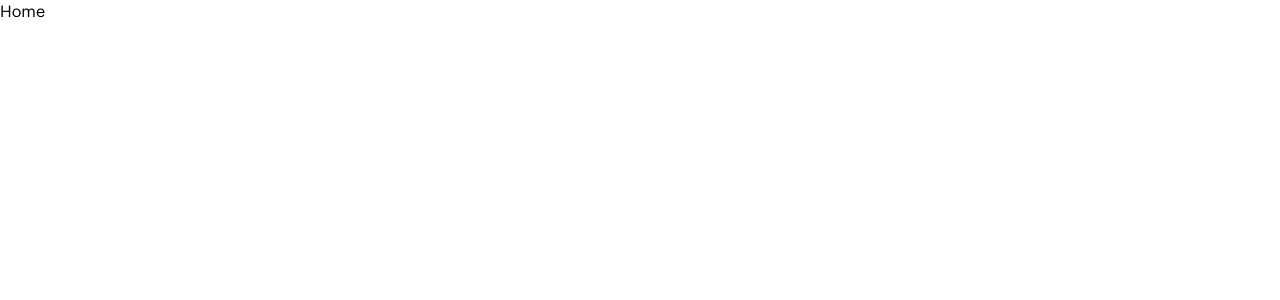
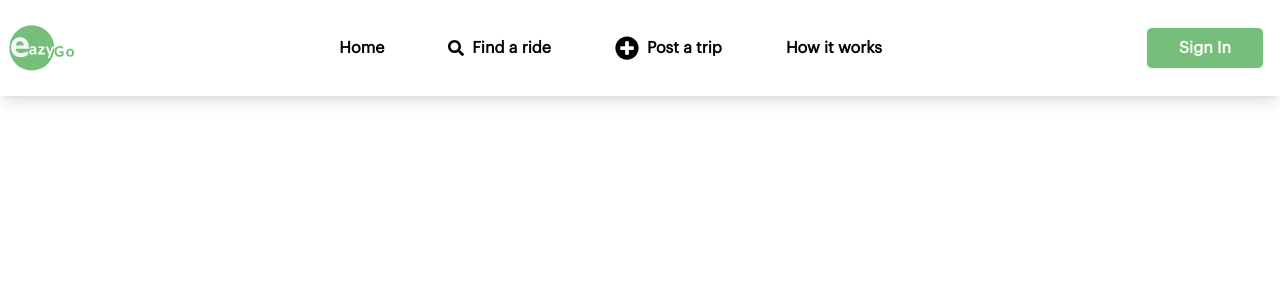
Before and after one commit to ALVINdimpos/EazyGoRwanda-fn, a React (Vite) app: page / in a window 1280 px wide. Shown: the top 300 px of the page. Built offline with nearby package versions, Linux system fonts and the light colour scheme; a web font is replaced by a local one.

Commit message:
ft: Add navigation

```diff
--- a/package.json
+++ b/package.json
@@ -24,6 +24,7 @@
     "prop-types": "^15.8.1",
     "react": "^18.2.0",
     "react-dom": "^18.2.0",
+    "react-icons": "^5.0.1",
     "react-redux": "^9.1.0",
     "react-router-dom": "^6.21.2"
   },
--- /dev/null
+++ b/src/components/Navbar.jsx
@@ -0,0 +1,79 @@
+/* eslint-disable no-unused-vars */
+import React, { useState } from 'react';
+import { Logo } from '../assets';
+import { Link } from 'react-router-dom';
+import { FaSearch, FaPlusCircle } from 'react-icons/fa';
+import { GiHamburgerMenu } from 'react-icons/gi';
+const Navbar = () => {
+  const [menuOpen, setMenuOpen] = useState(false);
+
+  const handleMenuToggle = () => {
+    setMenuOpen(!menuOpen);
+  };
+
+  return (
+    <header className='bg-white shadow-lg bg-opacity-5'>
+      <div className='container flex items-center justify-between h-24 mx-auto'>
+        <Link to='/' className='flex items-center justify-center'>
+          <img className='h-16' src={Logo} alt='Logo' />
+        </Link>
+
+        {/* Navbar for larger screens */}
+        <nav className='items-center hidden text-base font-semibold md:flex'>
+          <ul className='flex items-center text-floor'>
+            <li className='p-5 xl:p-8 active'>
+              <Link to='/'>Home</Link>
+            </li>
+            <li className='flex items-center p-5 space-x-2 xl:p-8'>
+              <FaSearch />
+              <Link to='/'>Find a ride</Link>
+            </li>
+            <li className='flex items-center p-5 space-x-2 xl:p-8'>
+              <FaPlusCircle className='text-2xl' />
+              <Link to='/' className='hover:underline'>
+                <span className='font-bold'>Post a trip</span>
+              </Link>
+            </li>
+            <li className='p-5 xl:p-8'>
+              <Link to='/'>How it works</Link>
+            </li>
+          </ul>
+        </nav>
+
+        {/* Hamburger menu for smaller screens */}
+        <div className='md:hidden '>
+          <button onClick={handleMenuToggle} className='text-4xl bg-white text-floor focus:outline-none'>
+            <GiHamburgerMenu />
+          </button>
+          {menuOpen && (
+            <div className='absolute right-0 p-4 mt-2 bg-white shadow-md top-24'>
+              {/* You can use the same links here as in the larger screen navbar */}
+              <ul className='text-floor'>
+                <li className='mb-2'>
+                  <Link to='/'>Home</Link>
+                </li>
+                <li className='mb-2'>
+                  <Link to='/'>Find a ride</Link>
+                </li>
+                <li className='mb-2'>
+                  <Link to='/'>Post a trip</Link>
+                </li>
+                <li>
+                  <Link to='/'>How it works</Link>
+                </li>
+              </ul>
+            </div>
+          )}
+        </div>
+
+        <button
+          className={`px-8 py-2 font-bold border border-white rounded-md text-secondary ${menuOpen ? 'mr-4' : 'mr-4'}`}
+        >
+          Sign In
+        </button>
+      </div>
+    </header>
+  );
+};
+
+export default Navbar;
--- a/src/components/index.jsx
+++ b/src/components/index.jsx
@@ -1,3 +1,4 @@
 export { default as LoadingButton } from './LoadingButton';
 export { default as NoteTag } from './NoteTag';
 export { default as Spinner } from './Spinner';
+export { default as Navbar } from './Navbar';
--- a/src/containers/Home.jsx
+++ b/src/containers/Home.jsx
@@ -1,7 +1,11 @@
 import React from 'react';
-
+import { Navbar } from '../components';
 const Home = () => {
-  return <div>Home</div>;
+  return (
+    <div>
+      <Navbar />
+    </div>
+  );
 };
 
 export default Home;
--- a/src/index.css
+++ b/src/index.css
@@ -4,9 +4,9 @@
 
 @layer base {
   :root {
-    --primary: #75BF7A;
-    --secondary: #FFFFFF;
-    --tertiary: #F9F9F9;
+    --primary: #75bf7a;
+    --secondary: #ffffff;
+    --tertiary: #f9f9f9;
     --floor: #000000;
   }
 
@@ -55,7 +55,6 @@ html,
 body {
   scroll-behavior: smooth !important;
   font-family: 'graphik-regular', Verdana, sans-serif;
-  color: 00000;
   display: -webkit-box;
   display: -ms-flexbox;
   display: flex;
@@ -83,40 +82,10 @@ h1 {
   padding-top: 15vh;
 }
 
-:where(.css-dev-only-do-not-override-18iikkb).ant-btn-primary:disabled,
-:where(.css-dev-only-do-not-override-18iikkb).ant-btn-primary.ant-btn-disabled {
-  cursor: not-allowed;
-  border-color: #b5cde3;
-  color: white !important;
-  background-color: #b5cde3 !important;
-  box-shadow: none;
-}
-
-:where(.css-dev-only-do-not-override-dkbvqv).ant-btn-primary {
-  color: #fff;
-  background: #194277 !important;
-  box-shadow: 0 2px 0 rgba(5, 145, 255, 0.1);
-}
-
-:where(.css-dev-only-do-not-override-dkbvqv).ant-btn-primary:disabled,
-:where(.css-dev-only-do-not-override-dkbvqv).ant-btn-primary.ant-btn-disabled {
-  cursor: not-allowed;
-  border-color: #d9d9d9 !important;
-  color: rgba(0, 0, 0, 0.25) !important;
-  background: rgba(0, 0, 0, 0.04) !important;
-  box-shadow: none !important;
-  color: rgb(141, 137, 137) !important;
-}
-
 button,
 [type='button'],
 [type='reset'],
 [type='submit'] {
-  background-color: #194277;
+  background-color: #75bf7a;
   background-image: none;
 }
-
-:where(.css-dev-only-do-not-override-zl9ks2).ant-btn-primary:not(:disabled):not(.ant-btn-disabled):hover {
-  color: #fff;
-  background: hsl(214, 65%, 38%);
-}
```
